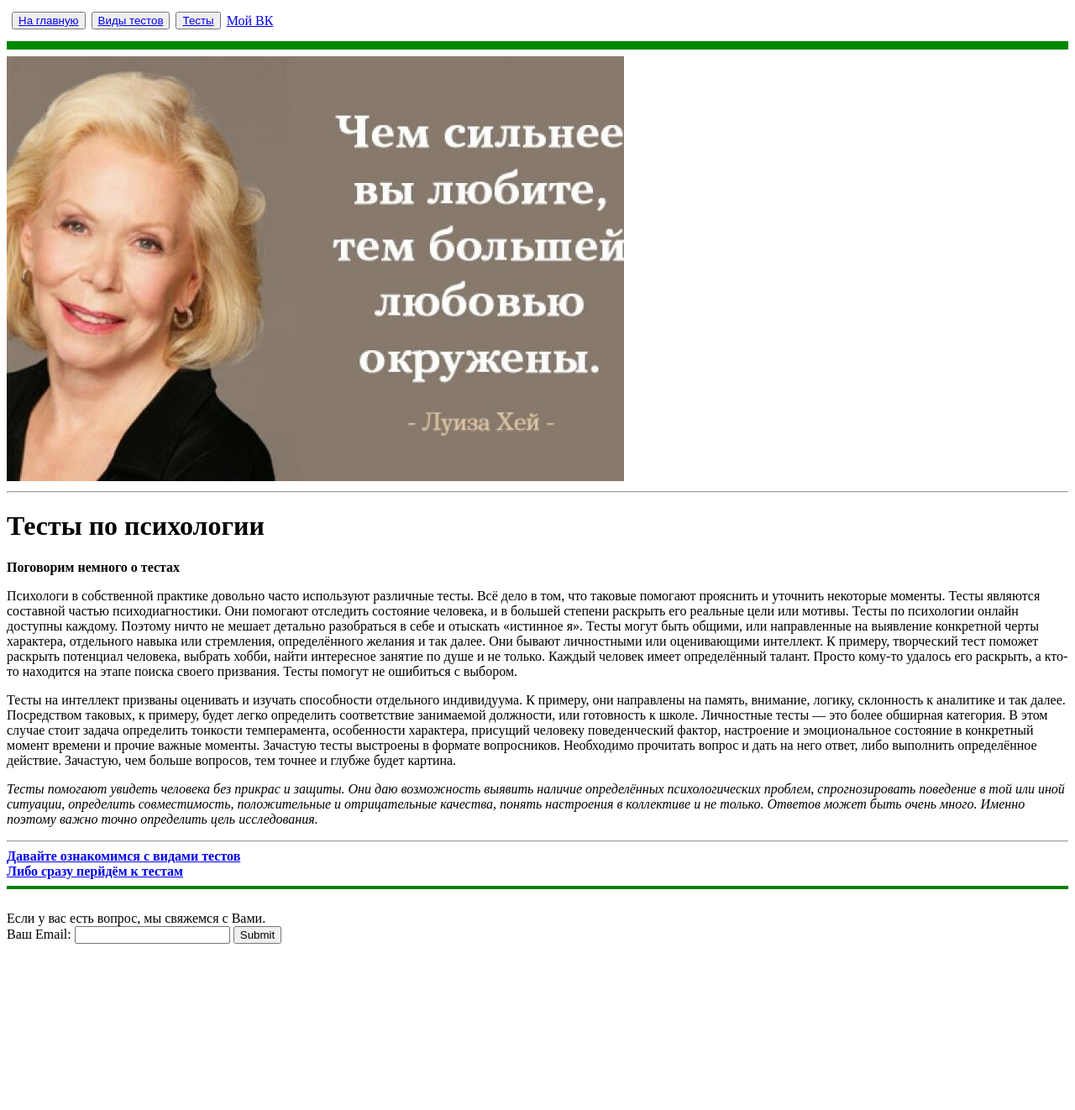
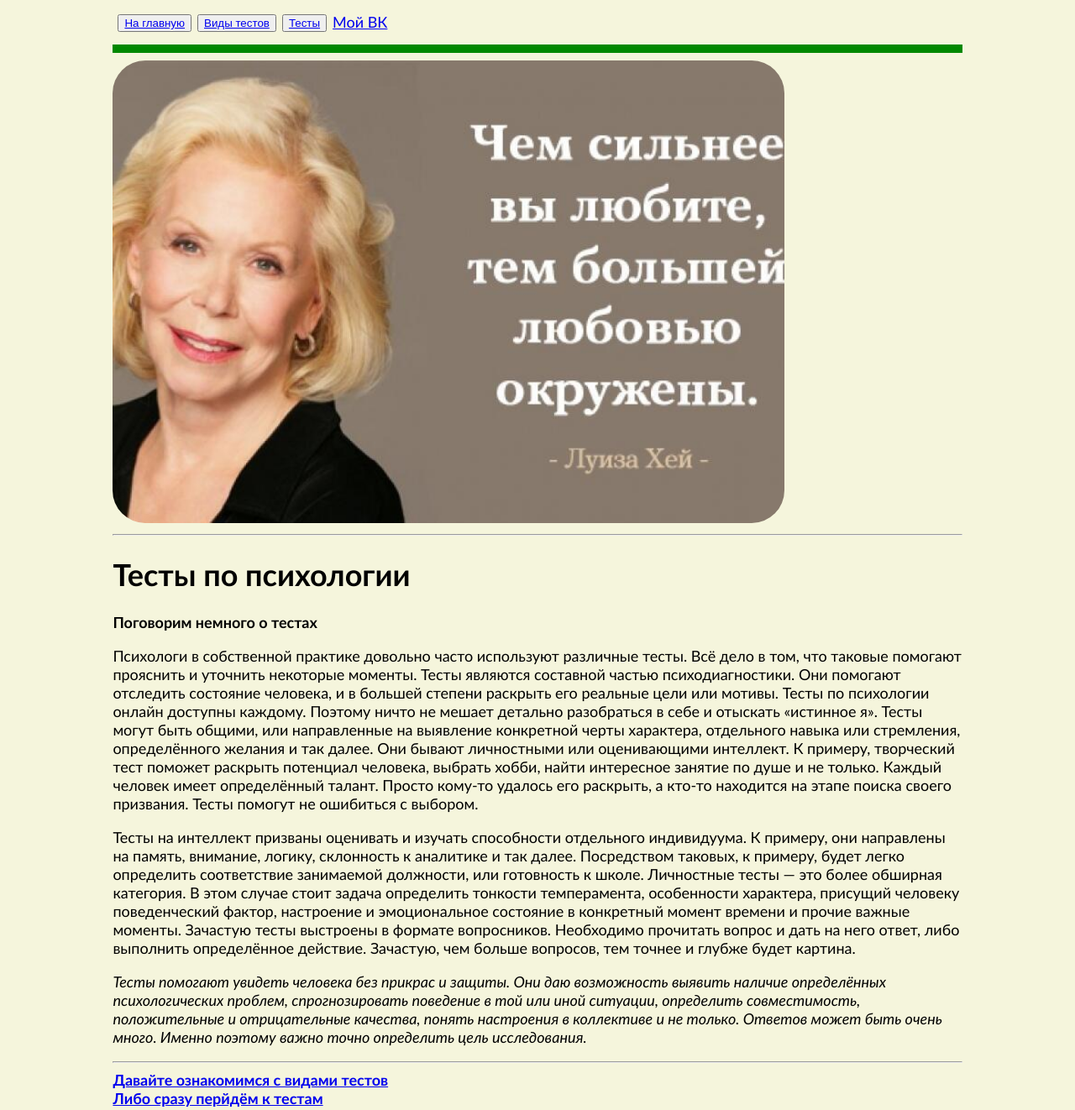
Before and after one commit to LorentDeMor/psiholog, a plain HTML site: page index.html in a window 1280 px wide. Shown: the top 1322 px of the page at 84% size. Before the commit the page ends 1132 px from the top, so only its background shows below. Drawn offline with Linux system fonts and the light colour scheme.

Commit message:
Add files via upload
Signed-off-by: LorentDeMor <116681713+LorentDeMor@users.noreply.github.com>

```diff
--- a/index.html
+++ b/index.html
@@ -3,8 +3,10 @@
   <head>
     <meta charset="UTF-8" />
     <title>Психология</title>
+    <link rel="stylesheet" href="styles.css"/>
   </head>
   <body>
+    <div class="cont">
       <table cellspacing="5">
         <tr>
           <td><button><a href="index2.html">На главную</a></button></td>
@@ -14,7 +16,7 @@
         </tr>
       </table>
       <hr size=10 color="008800"/>
-    <img src="luisa.jpeg" alt="Луиза Хэй"/>
+      <img src="luisa.jpeg" alt="Луиза Хэй" class="ava" />
       <hr/>
       <h1>Тесты по психологии</h1>
       <strong>Поговорим немного о тестах</strong>
@@ -46,7 +48,8 @@
         на него ответ, либо выполнить определённое действие. Зачастую, чем больше
         вопросов, тем точнее и глубже будет картина.
       </p>
-    <p>
+      <div class="ex">
+        <p class="ex">
           <em>
             Тесты помогают увидеть человека без прикрас и защиты. Они даю
             возможность выявить наличие определённых психологических проблем,
@@ -56,6 +59,7 @@
             важно точно определить цель исследования.
           </em>
         </p>
+    </div>
     </ul>
     <hr />
     <a href="index3.html" target="_blank"><strong>Давайте ознакомимся с видами тестов</strong></a>
@@ -70,5 +74,6 @@
       <input type="text">
       <input type="submit" />
     </form>
+  </div>
   </body>
 </html>
--- /dev/null
+++ b/styles.css
@@ -0,0 +1,23 @@
+body {
+  background-color: beige;
+  color: 0f141e;
+
+  font-size: 18px;
+  font-weight: normal;
+  font-family: "Trebuchet MS", "Lucida Sans Unicode", "Lucida Grande",
+    "Lucida Sans", Arial, sans-serif;
+}
+
+.ava {
+  width: 800px;
+  border-radius: 39px;
+}
+.ex {
+  text-shadow: 23px;
+  font-size: 19;
+  letter-spacing: 45;
+}
+.cont {
+  width: 80%;
+  margin: auto;
+}
```
Also changed, not shown: index3.html (+1 -1 lines). Lines whose indentation alone changed are shown as unchanged.
